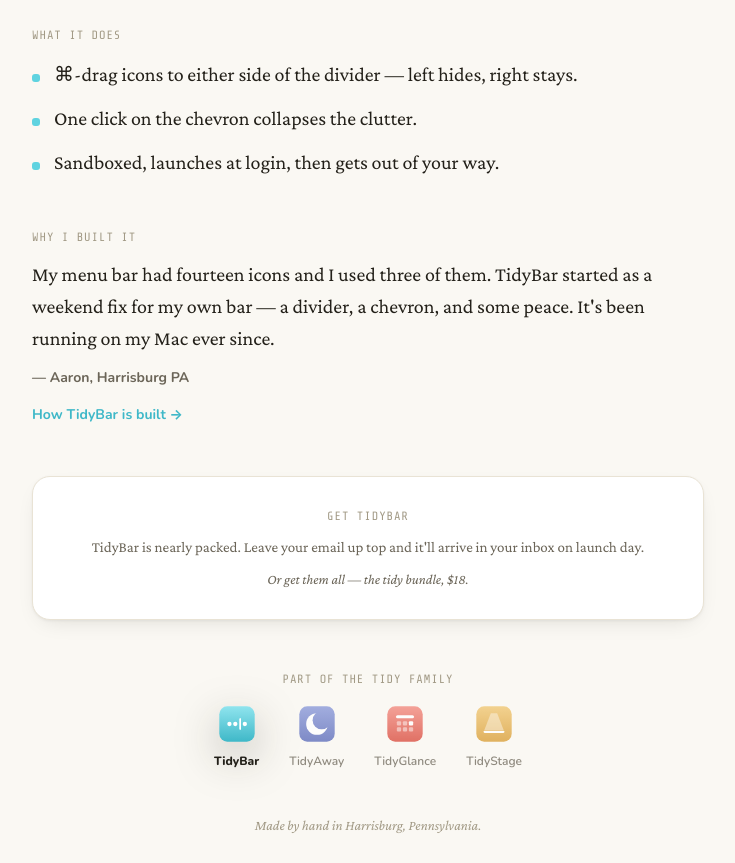
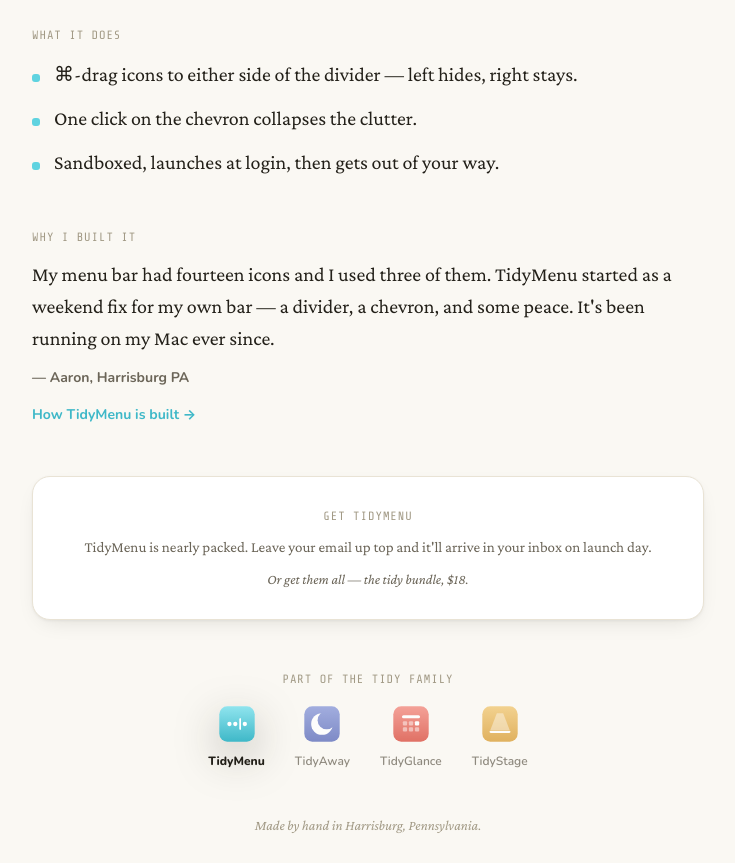
Before and after one commit to aaronaiken/aaronaiken.github.io, a Jekyll site: the page built from tools/tidy-menu.md, in a window 1280 px wide and 900 px high, scrolled down 1470 px, cut to the strip 37-900 px from the top of the window. Shown: the whole strip, without its empty margins (272-1007 px from the left). Built offline with Jekyll 4.4.1, drawn with Linux system fonts in a browser that asks for light colours; some of the changed text lies outside the part shown.

Commit message:
Rebrand TidyBar → TidyMenu (App Store name conflict)
The App Store name 'TidyBar' is taken by another Mac utility, so the app
ships as TidyMenu. Move the tools/privacy/how-its-built pages to the
/tools/tidy-menu/ slug (redirect stub at the old URL), and update tidy.yml,
the hub card, and css. Bundle ID and asset paths unchanged.

Co-Authored-By: Claude Opus 4.8 (1M context) <noreply@anthropic.com>

```diff
--- a/_data/tidy.yml
+++ b/_data/tidy.yml
@@ -37,8 +37,8 @@ apps:
   bar:
     id: bar
     slug: tidybar
-    name: TidyBar
-    url: /tools/tidy-bar/
+    name: TidyMenu
+    url: /tools/tidy-menu/
     tint: cyan
     sig: "var(--tidy-cyan)"
     deep: "var(--tidy-cyan-deep)"
@@ -58,7 +58,7 @@ apps:
       - "⌘-drag icons to either side of the divider — left hides, right stays."
       - "One click on the chevron collapses the clutter."
       - "Sandboxed, launches at login, then gets out of your way."
-    why: "My menu bar had fourteen icons and I used three of them. TidyBar started as a weekend fix for my own bar — a divider, a chevron, and some peace. It's been running on my Mac ever since."
+    why: "My menu bar had fourteen icons and I used three of them. TidyMenu started as a weekend fix for my own bar — a divider, a chevron, and some peace. It's been running on my Mac ever since."
     # Screencast (cropped to just the menu-bar strip). Optional loop_poster.
     loop: /assets/tidy/loops/tidybar.mp4
     # loop_poster: /assets/tidy/loops/tidybar.jpg
--- a/_layouts/tidyapps.html
+++ b/_layouts/tidyapps.html
@@ -151,7 +151,7 @@ body.tidyapps-layout::after { content: ''; position: fixed; inset: 0; background
     <div class="ta__rule"><span class="ta__rule-glyph">◈ ◈ ◈</span></div>
 
     <div class="ta__grid">
-      <a class="ta__card ta__card--bar" href="/tools/tidy-bar/">
+      <a class="ta__card ta__card--bar" href="/tools/tidy-menu/">
         <div class="ta__card-header">
           <span class="ta__ico ta__ico--bar" aria-hidden="true"><span class="d"></span><span class="d"></span><span class="s"></span><span class="d"></span><span class="d"></span></span>
           <span class="ta__card-status ta__card-status--pending"><span class="ta__card-dot"></span>INCOMING</span>
--- a/assets/css/tidy.css
+++ b/assets/css/tidy.css
@@ -8,7 +8,7 @@
 
 :root{
   /* Signature app colors — LOCKED */
-  --tidy-cyan:#5fd3e0;        /* TidyBar */
+  --tidy-cyan:#5fd3e0;        /* TidyMenu */
   --tidy-gold:#e8b24a;        /* TidyStage */
   --tidy-coral:#e8594c;       /* TidyGlance */
   --tidy-periwinkle:#b8c6f0;  /* TidyAway */
--- a/tools/tidy-bar-how-its-built.md
+++ b/tools/tidy-menu-how-its-built.md
@@ -1,23 +1,23 @@
 ---
 layout: tidy-page
 app: bar
-title: "TidyBar — How it's built"
-permalink: /tools/tidy-bar/how-its-built/
+title: "TidyMenu — How it's built"
+permalink: /tools/tidy-menu/how-its-built/
 favicon: /assets/tidy/app/tidybar/favicon.svg
 theme_color: "#3fb8c8"
-tagline: "The engineering notes behind TidyBar — how it works and how it's made."
-description: How TidyBar works and how it's built — a two-item AppKit menu-bar architecture, sandboxed, no dependencies.
+tagline: "The engineering notes behind TidyMenu — how it works and how it's made."
+description: How TidyMenu works and how it's built — a two-item AppKit menu-bar architecture, sandboxed, no dependencies.
 breadcrumb:
   - { label: Tools, url: /tools/ }
   - { label: Tidy, url: /tidyapps/ }
-  - { label: TidyBar, url: /tools/tidy-bar/ }
+  - { label: TidyMenu, url: /tools/tidy-menu/ }
   - { label: How it's built }
 ---
 
 
 *Last updated: 2026-07-07*
 
-TidyBar cleans up your Mac's menu bar. The icons you don't need all the time get tucked away behind a movable separator; click it and they slide back into view. It's the Hidden Bar idea, rebuilt native and careful, and it's the first app in the [Tidy family](/tidyapps/).
+TidyMenu cleans up your Mac's menu bar. The icons you don't need all the time get tucked away behind a movable separator; click it and they slide back into view. It's the Hidden Bar idea, rebuilt native and careful, and it's the first app in the [Tidy family](/tidyapps/).
 
 Native, sandboxed, no telemetry. Coming to the Mac App Store.
 
@@ -26,14 +26,14 @@ Native, sandboxed, no telemetry. Coming to the Mac App Store.
 
 The menu bar fills up. Every app wants a spot, and half of them you only glance at once a day — but they sit there the rest of the time, crowding the icons you actually use, and on a notched laptop they can vanish under the camera housing entirely.
 
-TidyBar gives you a line in the sand. Everything to one side stays visible; everything to the other side hides until you want it. Your menu bar goes back to showing what matters, and the rest is one click away.
+TidyMenu gives you a line in the sand. Everything to one side stays visible; everything to the other side hides until you want it. Your menu bar goes back to showing what matters, and the rest is one click away.
 
 
 ## How It Works
 
 There are two menu-bar items: a **separator** and a **toggle**. Drag the separator to set the line — icons left of it stay, icons right of it hide. Click the toggle (or the separator) to reveal the hidden set, click again to tuck it back. That's the whole interaction.
 
-Under the hood this is the app's defining decision: a **two-item architecture**. Rather than fake a hide with fragile tricks, TidyBar owns two real status items and moves the boundary between them, which is what makes the collapse stable across displays, notches, and macOS updates. It's screen-aware — it knows how much room the current display actually has — so it hides the right things when space runs out.
+Under the hood this is the app's defining decision: a **two-item architecture**. Rather than fake a hide with fragile tricks, TidyMenu owns two real status items and moves the boundary between them, which is what makes the collapse stable across displays, notches, and macOS updates. It's screen-aware — it knows how much room the current display actually has — so it hides the right things when space runs out.
 
 
 ## How It's Built
@@ -42,7 +42,7 @@ Under the hood this is the app's defining decision: a **two-item architecture**.
 
 **State:** Your separator position and collapsed/expanded state persist across launches in standard preferences. Nothing else is stored, because nothing else needs to be.
 
-**Distribution:** Sandboxed for the Mac App Store — TidyBar draws a tidier menu bar and asks for no special access to do it.
+**Distribution:** Sandboxed for the Mac App Store — TidyMenu draws a tidier menu bar and asks for no special access to do it.
 
 
 ## The Stack
@@ -62,4 +62,4 @@ Under the hood this is the app's defining decision: a **two-item architecture**.
 - Not a resource hog. A menu-bar agent that mostly sits still and waits for a click.
 - Not tracking anything. No analytics, no telemetry, no network calls.
 
-The menu bar should show what you're using and hide what you're not. TidyBar draws that line and lets you move it.
+The menu bar should show what you're using and hide what you're not. TidyMenu draws that line and lets you move it.
--- a/tools/tidy-bar.md
+++ b/tools/tidy-menu.md
@@ -1,8 +1,8 @@
 ---
 layout: tidy-app
 app: bar
-title: TidyBar — a cleaner Mac menu bar
-permalink: /tools/tidy-bar/
+title: TidyMenu — a cleaner Mac menu bar
+permalink: /tools/tidy-menu/
 description: Hide the menu-bar icons you rarely use behind one tidy toggle. Native, sandboxed, no telemetry. macOS 14+.
 favicon: /assets/tidy/app/tidybar/favicon.svg
 image:
```
Also changed, not shown: tools/tidy-bar-privacy.md (deleted, +0 -54 lines), tools/tidy-bar.html (added, +18 -0 lines), tools/tidy-menu-privacy.md (added, +54 -0 lines).
